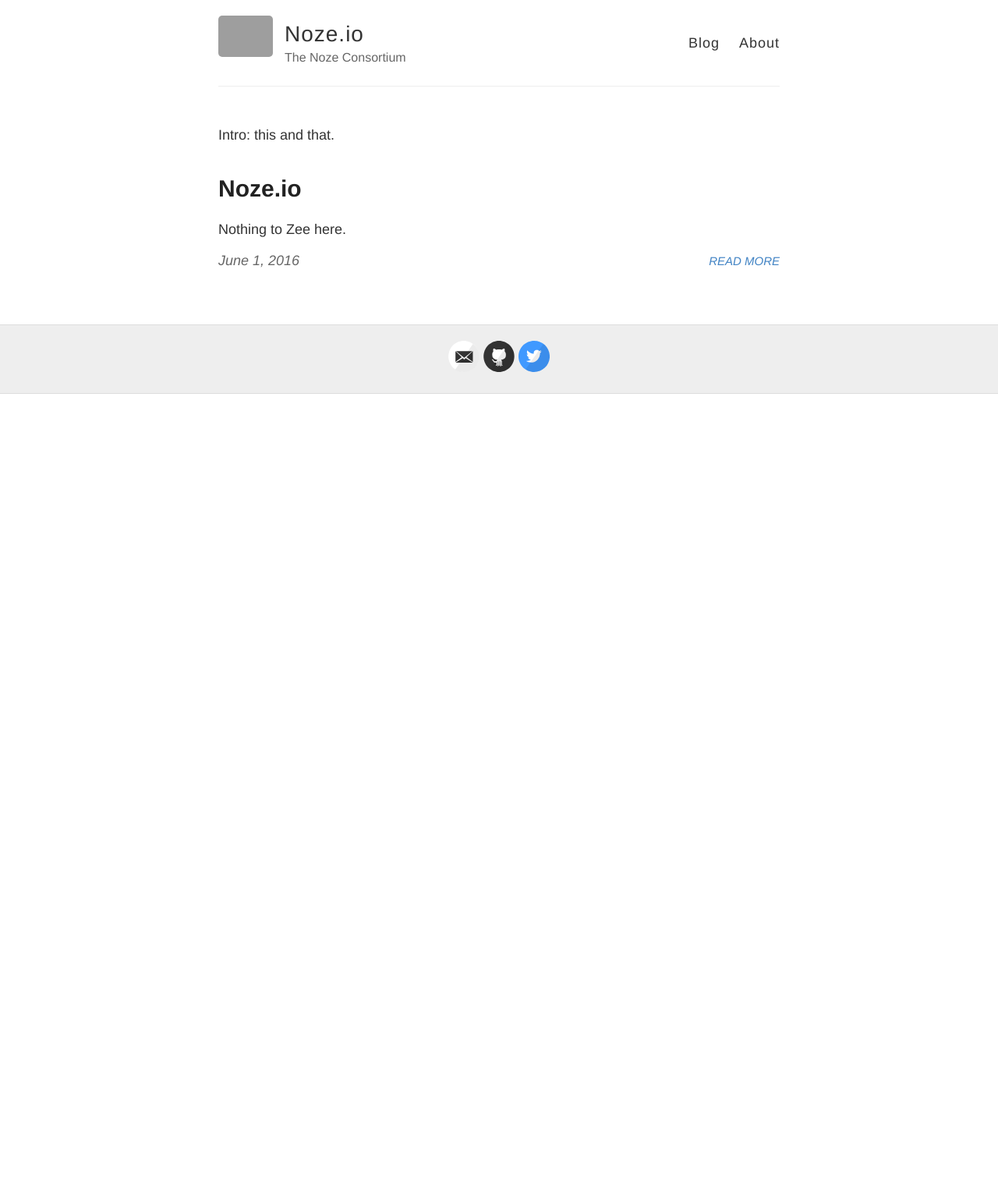
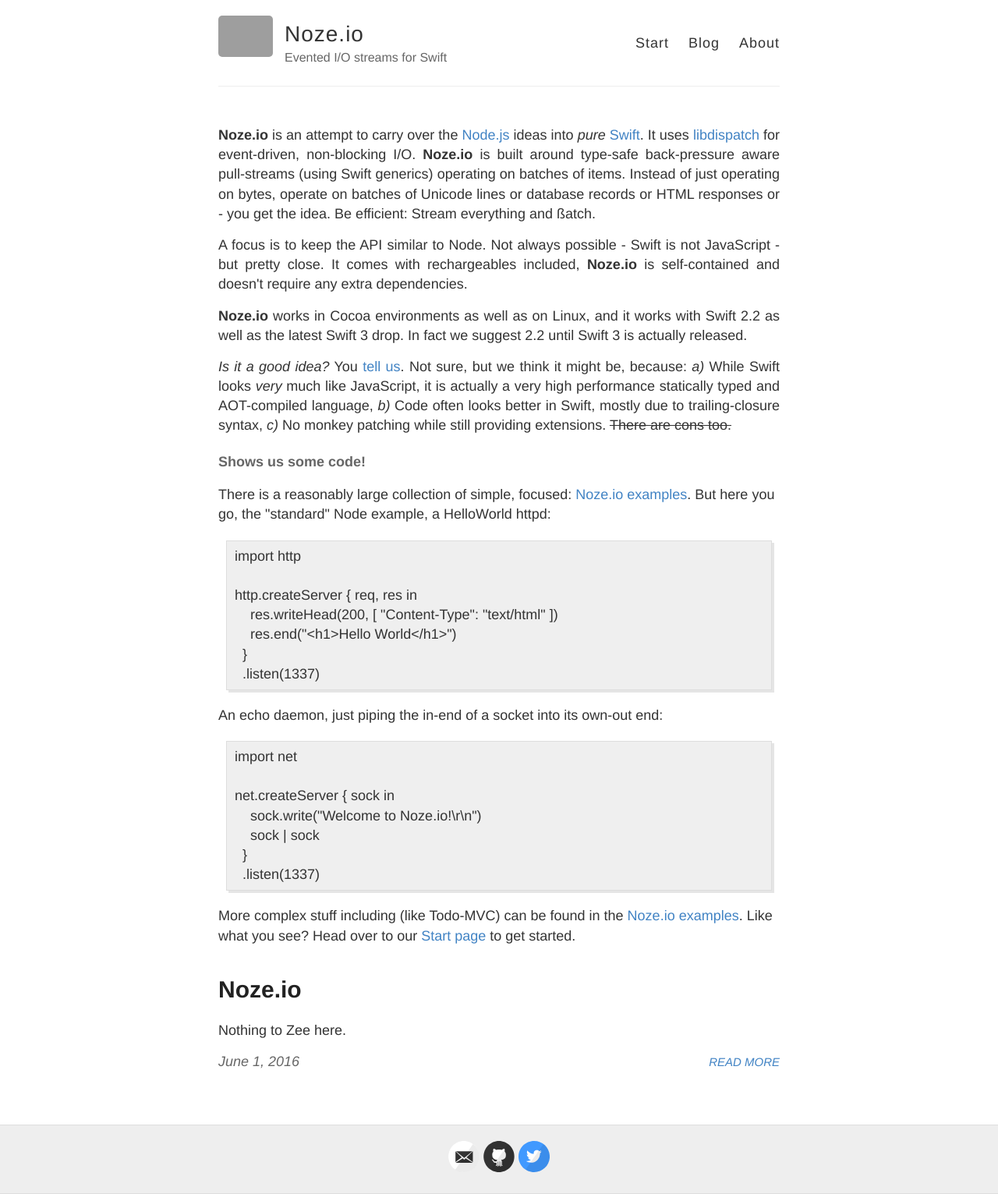
Before and after one commit to NozeIO/NozeIO.github.io, a Jekyll site: the page built from index.html, in a window 1280 px wide. Shown: the whole page at 78% size. Built offline with Jekyll 4.4.1, drawn with Linux system fonts in a browser that asks for light colours; comment, search, counter and statistics services are not loaded; before the commit the page ends 900 px from its top, so only the background shows below that; grey boxes are pictures that could not be loaded.

Commit message:
Index and about.

```diff
--- a/_config.yml
+++ b/_config.yml
@@ -6,7 +6,7 @@
 name: Noze.io
 
 # Short bio or description (displayed in the header)
-description: The Noze Consortium
+description: Evented I/O streams for Swift
 
 # URL of your avatar or profile pic (you could use your GitHub profile pic)
 avatar: https://pbs.twimg.com/profile_images/725354235056017409/poiNAOlB.jpg
@@ -23,7 +23,7 @@
   email: info@noze.io
   facebook:
   flickr:
-  github: NozeIO
+  github: NozeIO/Noze.io
   instagram:
   linkedin:
   pinterest:
--- a/_layouts/default.html
+++ b/_layouts/default.html
@@ -11,6 +11,8 @@
 
     <link rel="stylesheet" type="text/css" href="{{ site.baseurl }}/style.css" />
     <link rel="alternate" type="application/rss+xml" title="{{ site.name }} - {{ site.description }}" href="{{ site.baseurl }}/feed.xml" />
+
+    <script language="JavaScript" type="text/javascript" src="http://cdnjs.cloudflare.com/ajax/libs/cookieconsent2/1.0.9/cookieconsent.min.js"> </script>
 
     <!-- Created with Jekyll Now - http://github.com/barryclark/jekyll-now -->
   </head>
@@ -27,6 +29,7 @@
           </div>
 
           <nav>
+            <a href="{{ site.baseurl }}/start">Start</a>
             <a href="{{ site.baseurl }}/blog">Blog</a>
             <a href="{{ site.baseurl }}/about">About</a>
           </nav>
--- a/_sass/_highlights.scss
+++ b/_sass/_highlights.scss
@@ -6,7 +6,7 @@
   -moz-box-shadow: 3px 3px rgba(0,0,0,0.1);
   -webkit-box-shadow: 3px 3px rgba(0,0,0,0.1);
   box-shadow: 3px 3px rgba(0,0,0,0.1);
-  margin: 20px 0 20px 0;
+  margin: 20px 10px 20px 10px;
   overflow: scroll;
 }
 
--- a/index.html
+++ b/index.html
@@ -1,9 +1,80 @@
 ---
 layout: default
 ---
+<p style="text-align: justify;">
+  <b>Noze.io</b> is an attempt to carry over the
+  <a href="http://nodejs.org/" target="ext">Node.js</a>
+  ideas into <em>pure</em>
+  <a href="http://swift.org/" target="ext">Swift</a>.
+  It uses
+  <a href="https://github.com/apple/swift-corelibs-libdispatch" target="ext"
+    >libdispatch</a>
+  for event-driven, non-blocking I/O.
+  <b>Noze.io</b> is built around type-safe back-pressure aware pull-streams
+  (using Swift generics)
+  operating on batches of items. Instead of just operating on bytes,
+  operate on batches of Unicode lines or database records or HTML
+  responses or - you get the idea.
+  Be efficient: Stream everything and ßatch.
+</p>
+<p style="text-align: justify;">
+  A focus is to keep the API similar to Node. Not always possible -
+  Swift is not JavaScript - but pretty close.
+  It comes with rechargeables included, <b>Noze.io</b> is self-contained and
+  doesn't require any extra dependencies.
+</p>
+<p style="text-align: justify;">
+  <b>Noze.io</b> works in Cocoa environments as well as on Linux,
+  and it works with Swift 2.2 as well as the latest Swift 3 drop.
+  In fact we suggest 2.2 until Swift 3 is actually released.
+</p>
+<p style="text-align: justify;">
+  <em>Is it a good idea?</em> You <a href="/about/">tell us</a>.
+  Not sure, but we think it might be,
+  because:
+  <em>a)</em>
+  While Swift looks <em>very</em> much like JavaScript, it is actually a very
+  high performance statically typed and AOT-compiled language,
+  <em>b)</em>
+  Code often looks better in Swift, mostly due to trailing-closure syntax,
+  <em>c)</em>
+  No monkey patching while still providing extensions.
+  <strike>There are cons too.</strike>
+</p>
+
+<h4>Shows us some code!</h4>
+<p>
+  There is a reasonably large collection of simple, focused:
+  <a href="https://github.com/NozeIO/Noze.io/tree/master/Samples"
+     >Noze.io examples</a>. But here you go, the "standard" Node example, a
+  HelloWorld httpd:</p>
+<pre class="code highlight">
+import http
+
+http.createServer { req, res in
+    res.writeHead(200, [ "Content-Type": "text/html" ])
+    res.end("&lt;h1&gt;Hello World&lt;/h1&gt;")
+  }
+  .listen(1337)
+</pre>
+<p>An echo daemon, just piping the in-end of a socket into its own-out end:</p>
+<pre class="code highlight">
+import net
+
+net.createServer { sock in
+    sock.write("Welcome to Noze.io!\r\n")
+    sock | sock
+  }
+  .listen(1337)
+</pre>
 
 <p>
-  Intro: this and that.
+  More complex stuff including (like Todo-MVC) can be found in the
+  <a href="https://github.com/NozeIO/Noze.io/tree/master/Samples"
+     >Noze.io examples</a>.
+  Like what you see? Head over to our
+  <a href="/start/">Start page</a>
+  to get started.
 </p>
 
 <div class="posts">
```
Also changed, not shown: about.md (+57 -9 lines), start.md (added, +7 -0 lines).
